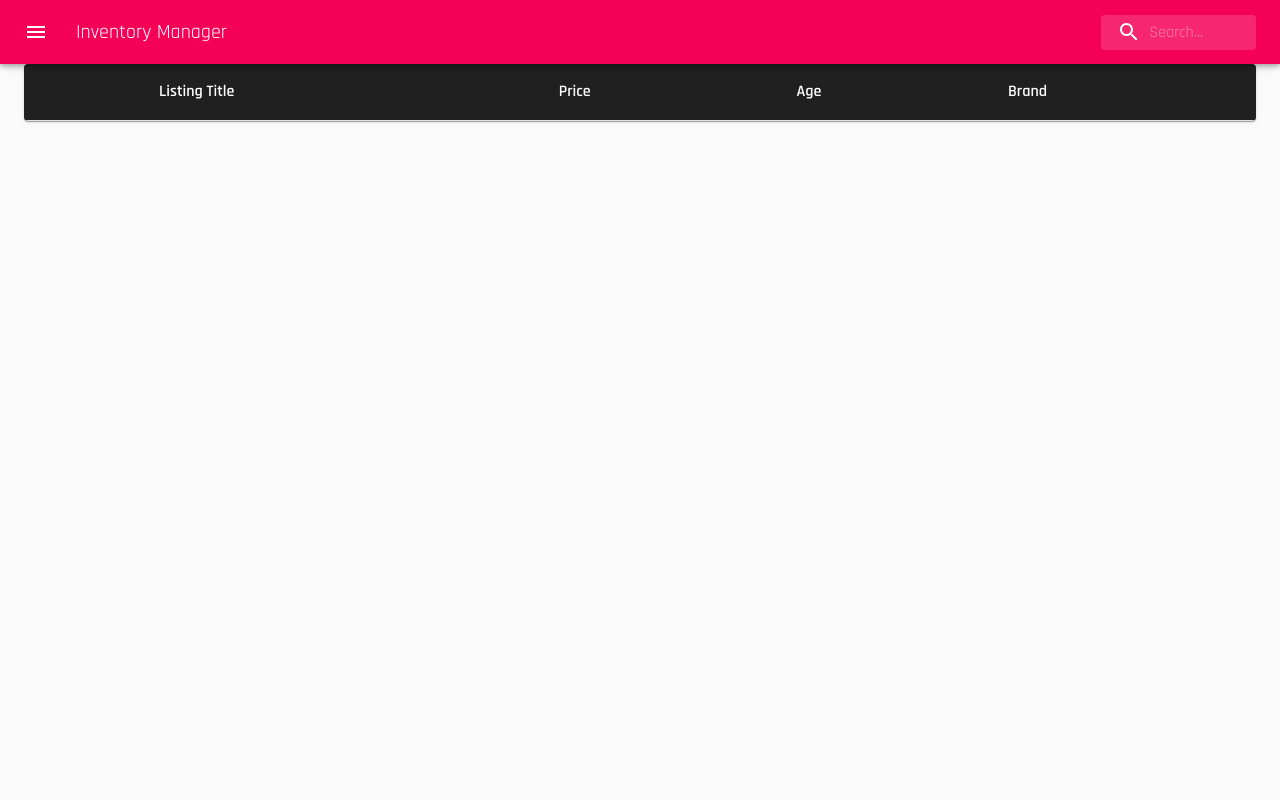
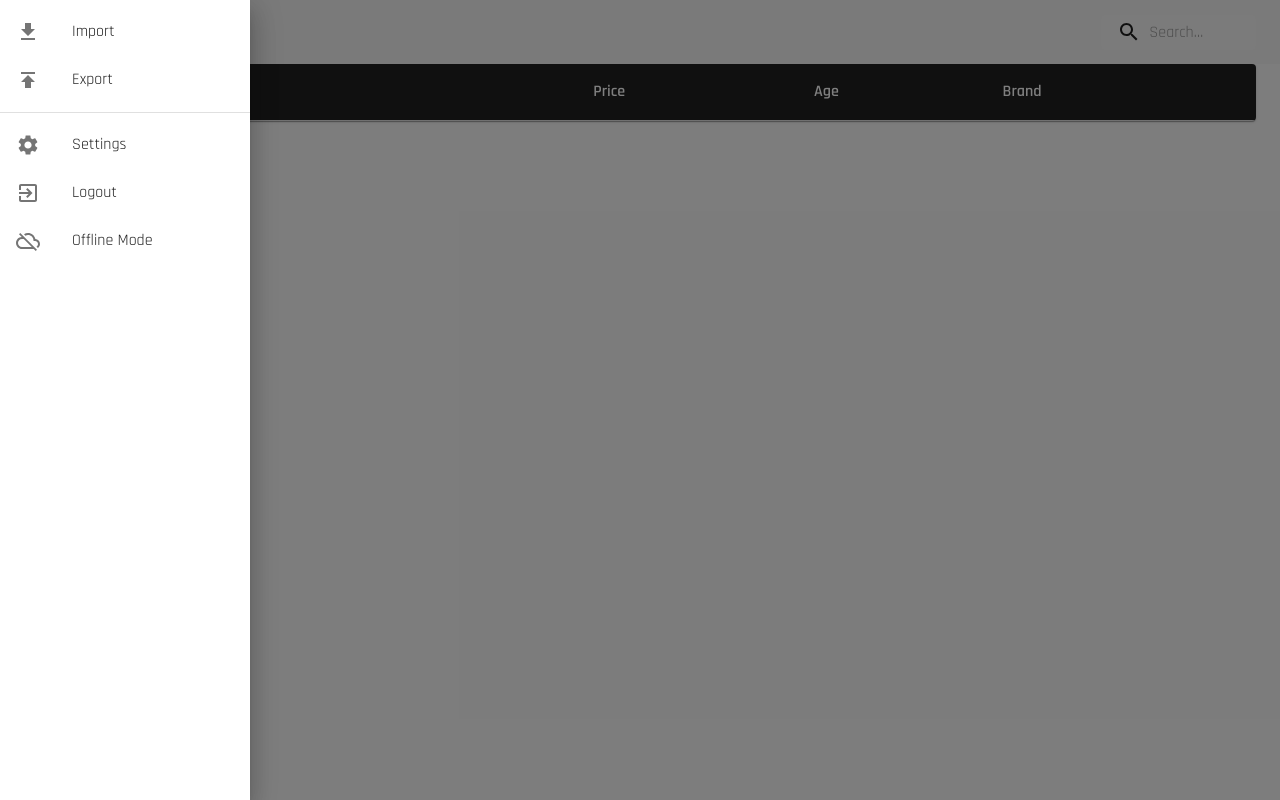
Before and after one commit to Pandaphobic/react-inventory-mgr, a React (Create React App) app: page / in a window 1280 px wide. Both pictures are taken after a click on the button "open drawer". Built offline with nearby package versions, Linux system fonts and the light colour scheme.

Commit message:
drawer style menu with options

```diff
--- a/src/App.js
+++ b/src/App.js
@@ -2,7 +2,7 @@
 import CollapsibleTable from "./components/CollapsibleTable";
 import { Container } from "@material-ui/core";
 import { MuiThemeProvider, createTheme } from "@material-ui/core/styles";
-import Header from "./components/Header.js";
+import NavBarTop from "./components/AppBar.js";
 
 const theme = createTheme({
   typography: {
@@ -16,9 +16,10 @@ function App() {
     <div className="App">
       <MuiThemeProvider theme={theme}>
         <Container>
-          <Header />
+          <NavBarTop />
           <CollapsibleTable />
         </Container>
+
         {/* <DataTable /> */}
       </MuiThemeProvider>
     </div>
--- a/src/components/Header.js
+++ b/src/components/AppBar.js
@@ -11,6 +11,7 @@ import InputBase from "@material-ui/core/InputBase";
 import { alpha, makeStyles } from "@material-ui/core/styles";
 import MenuIcon from "@material-ui/icons/Menu";
 import SearchIcon from "@material-ui/icons/Search";
+import TemporaryDrawer from "../components/DrawerMenu";
 
 const useStyles = makeStyles(theme => ({
   root: {
@@ -78,13 +79,14 @@ function HideOnScroll(props) {
   );
 }
 
-export default function Header(props) {
+export default function NavBarTop(props) {
   const classes = useStyles();
   return (
     <React.Fragment>
       <CssBaseline />
       <HideOnScroll {...props}>
-        <AppBar color="secondary">
+        <Container>
+          <AppBar style={{ boxShadow: "none" }} color="default">
             <Toolbar>
               <IconButton
                 edge="start"
@@ -92,8 +94,9 @@ export default function Header(props) {
                 color="inherit"
                 aria-label="open drawer"
               >
-              <MenuIcon />
+                <TemporaryDrawer />
               </IconButton>
+
               <Typography className={classes.title} variant="h6" noWrap>
                 Inventory Manager
               </Typography>
@@ -112,9 +115,9 @@ export default function Header(props) {
               </div>
             </Toolbar>
           </AppBar>
+        </Container>
       </HideOnScroll>
       <Toolbar />
-      <Container></Container>
     </React.Fragment>
   );
 }
--- a/src/components/CollapsibleTable.js
+++ b/src/components/CollapsibleTable.js
@@ -171,16 +171,17 @@ const tableHeader = {
   fontSize: "16px",
   fontWeight: "bold",
   color: "white",
+  paddingLeft: "0px",
 };
 
 export default function CollapsibleTable() {
   return (
     <TableContainer component={Paper}>
-      <Table StickyHeader aria-label="collapsible table">
+      <Table aria-label="collapsible table">
         <TableHead borderRadius="0px">
           <TableRow style={{ backgroundColor: "#202020" }}>
             <TableCell />
-            <TableCell align="left" style={tableHeader}>
+            <TableCell align="Left" style={tableHeader}>
               Listing Title
             </TableCell>
             {/* <TableCell style={tableHeader} align="left">
--- /dev/null
+++ b/src/components/DrawerMenu.js
@@ -0,0 +1,100 @@
+import React from "react";
+import clsx from "clsx";
+import { makeStyles } from "@material-ui/core/styles";
+import Drawer from "@material-ui/core/Drawer";
+import List from "@material-ui/core/List";
+import Divider from "@material-ui/core/Divider";
+import ListItem from "@material-ui/core/ListItem";
+import ListItemText from "@material-ui/core/ListItemText";
+
+// ICONS
+import MenuIcon from "@material-ui/icons/Menu";
+import ListItemIcon from "@material-ui/core/ListItemIcon";
+import ExitToAppIcon from "@material-ui/icons/ExitToApp";
+import SettingsIcon from "@material-ui/icons/Settings";
+import GetAppIcon from "@material-ui/icons/GetApp";
+import PublishIcon from "@material-ui/icons/Publish";
+import CloudOffIcon from "@material-ui/icons/CloudOff";
+
+const useStyles = makeStyles({
+  list: {
+    width: 250,
+  },
+  fullList: {
+    width: "auto",
+  },
+});
+
+export default function TemporaryDrawer() {
+  const classes = useStyles();
+  const [state, setState] = React.useState({
+    left: false,
+  });
+
+  const toggleDrawer = (anchor, open) => event => {
+    if (
+      event.type === "keydown" &&
+      (event.key === "Tab" || event.key === "Shift")
+    ) {
+      return;
+    }
+
+    setState({ ...state, [anchor]: open });
+  };
+
+  const list = anchor => (
+    <div
+      className={clsx(classes.list, {
+        [classes.fullList]: anchor === "top" || anchor === "bottom",
+      })}
+      role="presentation"
+      onClick={toggleDrawer(anchor, false)}
+      onKeyDown={toggleDrawer(anchor, false)}
+    >
+      <List>
+        {["Import", "Export"].map((text, index) => (
+          <ListItem button key={text}>
+            <ListItemIcon>
+              {index === 1 ? <PublishIcon /> : <GetAppIcon />}
+            </ListItemIcon>
+            <ListItemText primary={text} />
+          </ListItem>
+        ))}
+      </List>
+      <Divider />
+      <List>
+        <ListItem button key="Settings">
+          <ListItemIcon>
+            <SettingsIcon />
+          </ListItemIcon>
+          <ListItemText primary="Settings" />
+        </ListItem>
+        <ListItem button key="Logout">
+          <ListItemIcon>
+            <ExitToAppIcon />
+          </ListItemIcon>
+          <ListItemText primary="Logout" />
+        </ListItem>
+        <ListItem button key="Offline Mode">
+          <ListItemIcon>
+            <CloudOffIcon />
+          </ListItemIcon>
+          <ListItemText primary="Offline Mode" />
+        </ListItem>
+      </List>
+    </div>
+  );
+
+  return (
+    <React.Fragment key="left">
+      <MenuIcon onClick={toggleDrawer("left", true)} />
+      <Drawer
+        anchor={"left"}
+        open={state["left"]}
+        onClose={toggleDrawer("left", false)}
+      >
+        {list("left")}
+      </Drawer>
+    </React.Fragment>
+  );
+}
```
Also changed, not shown: src/components/Something.js (deleted, +0 -101 lines). Lines whose indentation alone changed are shown as unchanged.
